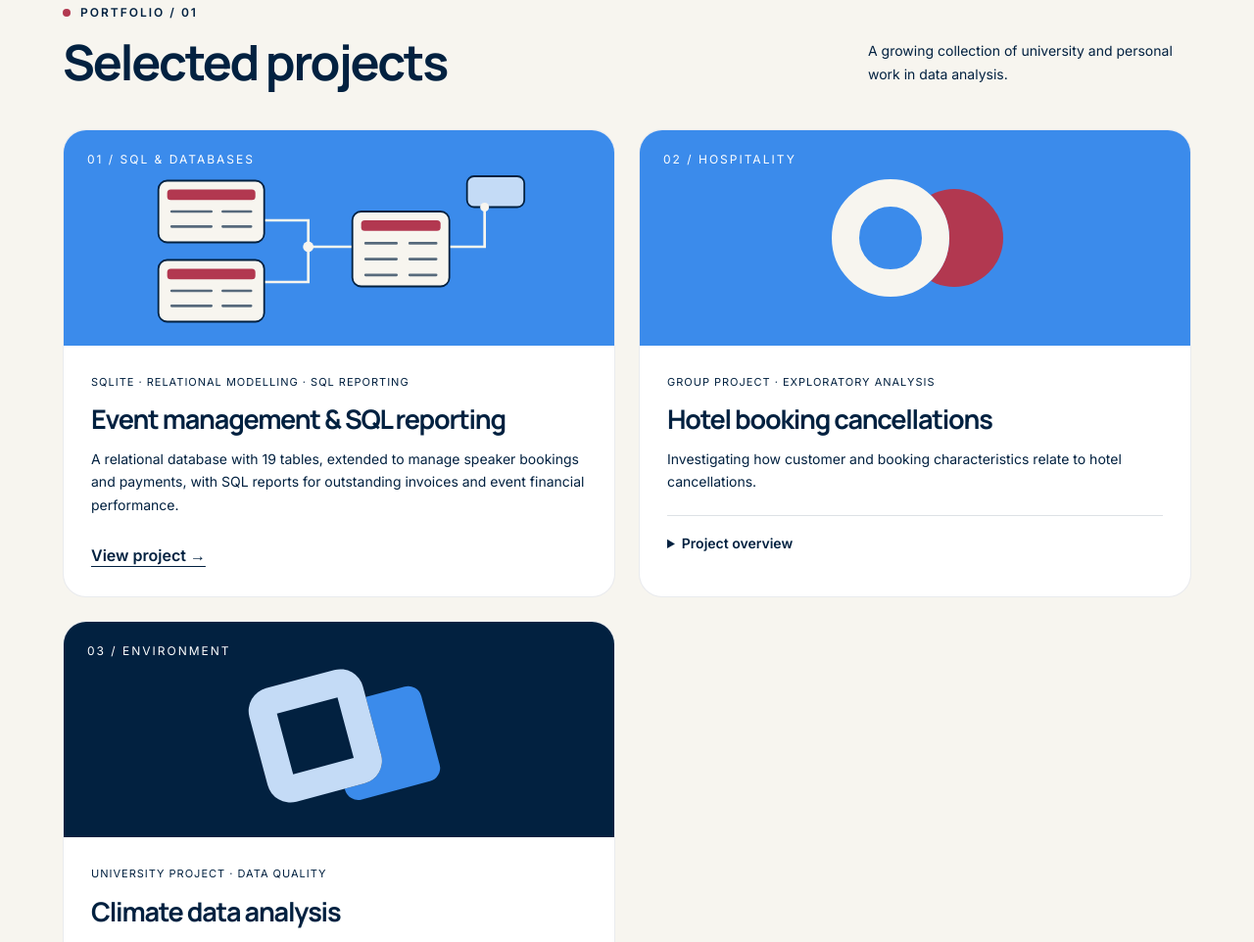
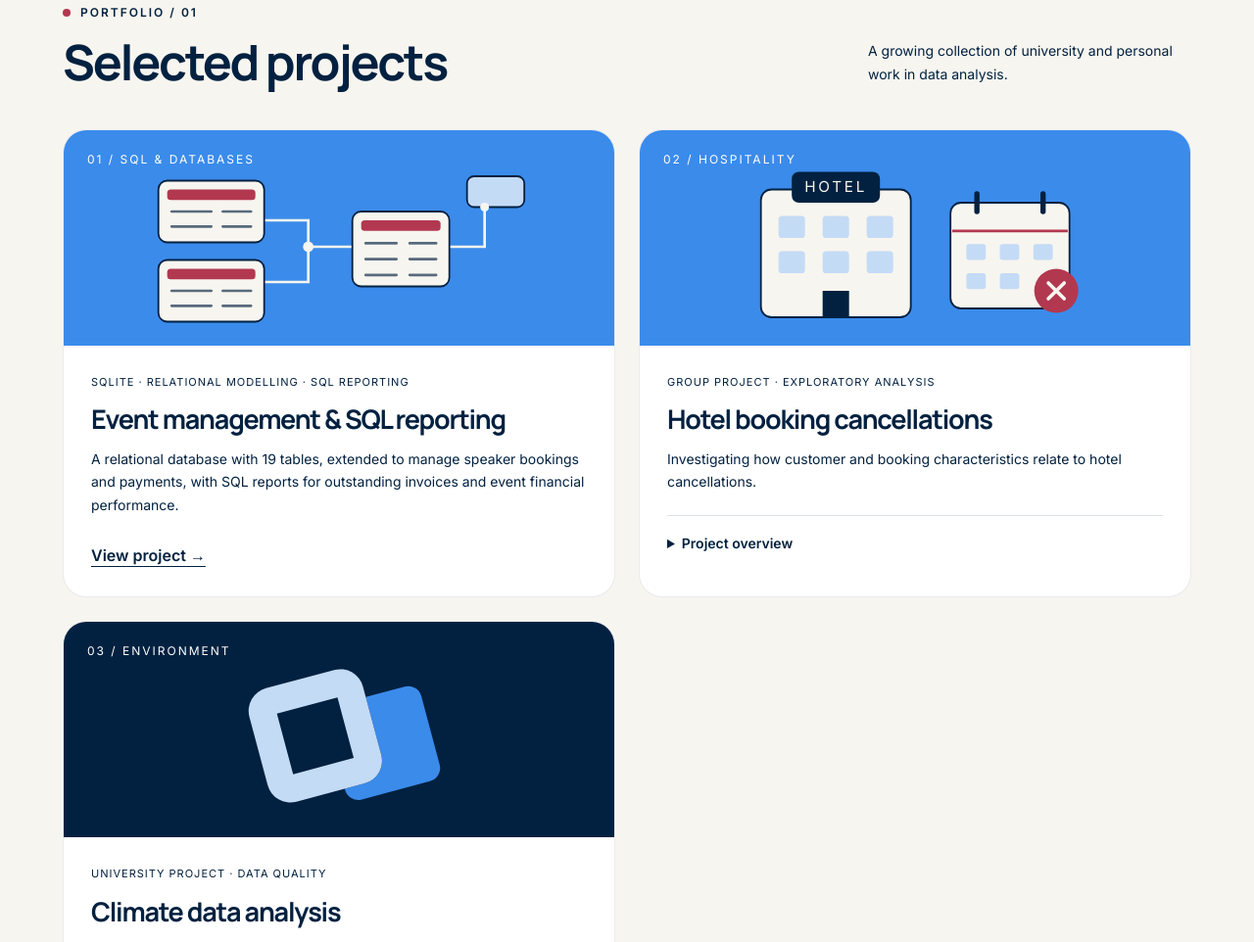
Before and after one commit to ViktoriiaPopovaNZ/viktoriiapopovanz.github.io, a plain HTML site: page index.html in a window 1280 px wide. Shown: the part 928-1890 px from the top of the page at 98% size. Drawn offline with Linux system fonts and the light colour scheme.

Commit message:
Update index.html

```diff
--- a/index.html
+++ b/index.html
@@ -365,7 +365,48 @@
           <article class="card">
             <div class="cover cover-one" aria-hidden="true">
               <span class="cover-number">02 / HOSPITALITY</span>
-              <div class="motif"></div>
+
+<svg viewBox="0 0 480 200" aria-hidden="true"
+     style="display:block; width:78%; max-width:440px; height:180px; margin:18px auto 0;">
+  <!-- Hotel -->
+  <rect x="65" y="35" width="170" height="145" rx="12"
+        fill="#F7F5EF" stroke="#022140" stroke-width="2"/>
+  <rect x="100" y="15" width="100" height="35" rx="8"
+        fill="#022140"/>
+  <text x="150" y="38" text-anchor="middle"
+        fill="#F7F5EF" font-family="Inter, sans-serif"
+        font-size="17" letter-spacing="3">HOTEL</text>
+
+  <g fill="#C4DBF6">
+    <rect x="85" y="65" width="30" height="25" rx="4"/>
+    <rect x="135" y="65" width="30" height="25" rx="4"/>
+    <rect x="185" y="65" width="30" height="25" rx="4"/>
+    <rect x="85" y="105" width="30" height="25" rx="4"/>
+    <rect x="135" y="105" width="30" height="25" rx="4"/>
+    <rect x="185" y="105" width="30" height="25" rx="4"/>
+  </g>
+  <path d="M135 180 V150 H165 V180" fill="#022140"/>
+
+  <!-- Booking calendar -->
+  <rect x="280" y="50" width="135" height="120" rx="12"
+        fill="#F7F5EF" stroke="#022140" stroke-width="2"/>
+  <path d="M282 82 H413" stroke="#B23850" stroke-width="3"/>
+  <g stroke="#022140" stroke-width="6" stroke-linecap="round">
+    <path d="M310 40 V60 M385 40 V60"/>
+  </g>
+  <g fill="#C4DBF6">
+    <rect x="298" y="97" width="22" height="18" rx="3"/>
+    <rect x="336" y="97" width="22" height="18" rx="3"/>
+    <rect x="374" y="97" width="22" height="18" rx="3"/>
+    <rect x="298" y="130" width="22" height="18" rx="3"/>
+    <rect x="336" y="130" width="22" height="18" rx="3"/>
+  </g>
+
+  <!-- Cancellation -->
+  <circle cx="400" cy="150" r="25" fill="#B23850"/>
+  <path d="M391 141 L409 159 M409 141 L391 159"
+        stroke="#F7F5EF" stroke-width="4" stroke-linecap="round"/>
+</svg>
             </div>
             <div class="card-body">
               <div class="tags">Group project · Exploratory analysis</div>
```
